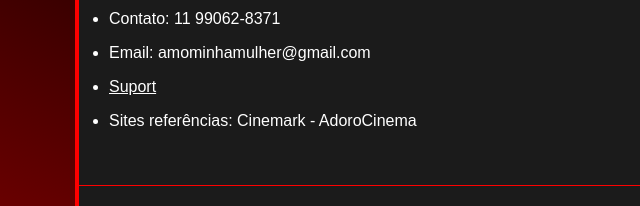
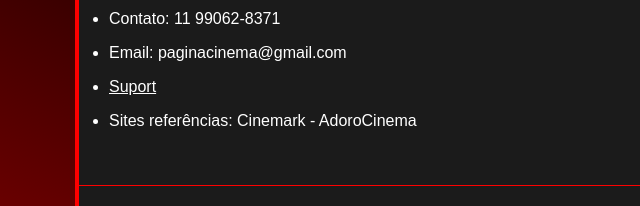
Before and after one commit to R1que08/CinePage, a plain HTML site: page index.html in a window 1280 px wide. Shown: the part 1832-2038 px from the top of the page, 161-801 px from the left. Drawn offline with nearby package versions, Linux system fonts and the light colour scheme.

Commit message:
Entrega.
Ultima atualização no projeto

```diff
--- a/index.html
+++ b/index.html
@@ -113,7 +113,7 @@
             <h1 class="w3-padding">Contato e Referências</h1>
             <ul>
               <li>Contato: 11 99062-8371</li>
-              <li>Email: amominhamulher@gmail.com</li><!--Beatriz-te-amo-->
+              <li>Email: paginacinema@gmail.com</li><!--Beatriz-te-amo-->
               <li><a href="https://sac.cinemark.com.br/hc/pt-br"target="_blank">Suport</a></li>
               <li>Sites referências: Cinemark - AdoroCinema</li>
             </ul>
```
